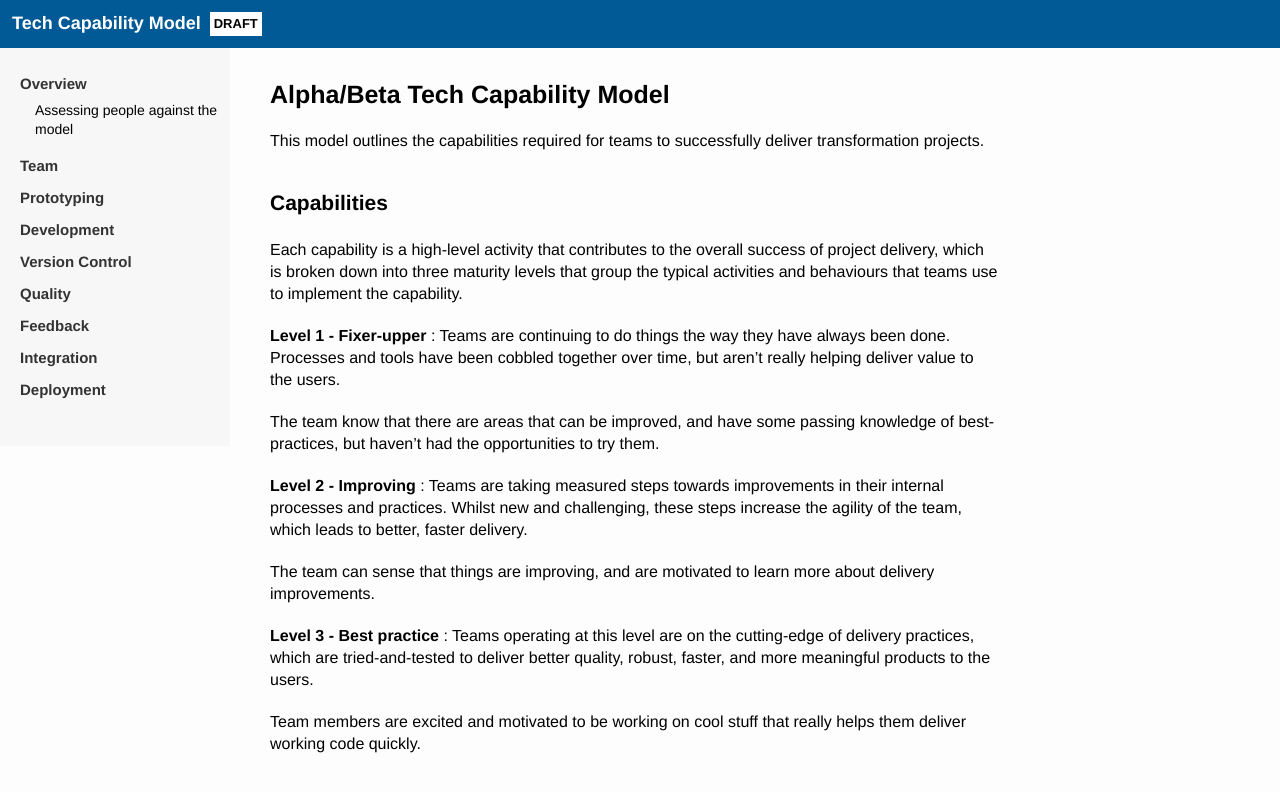
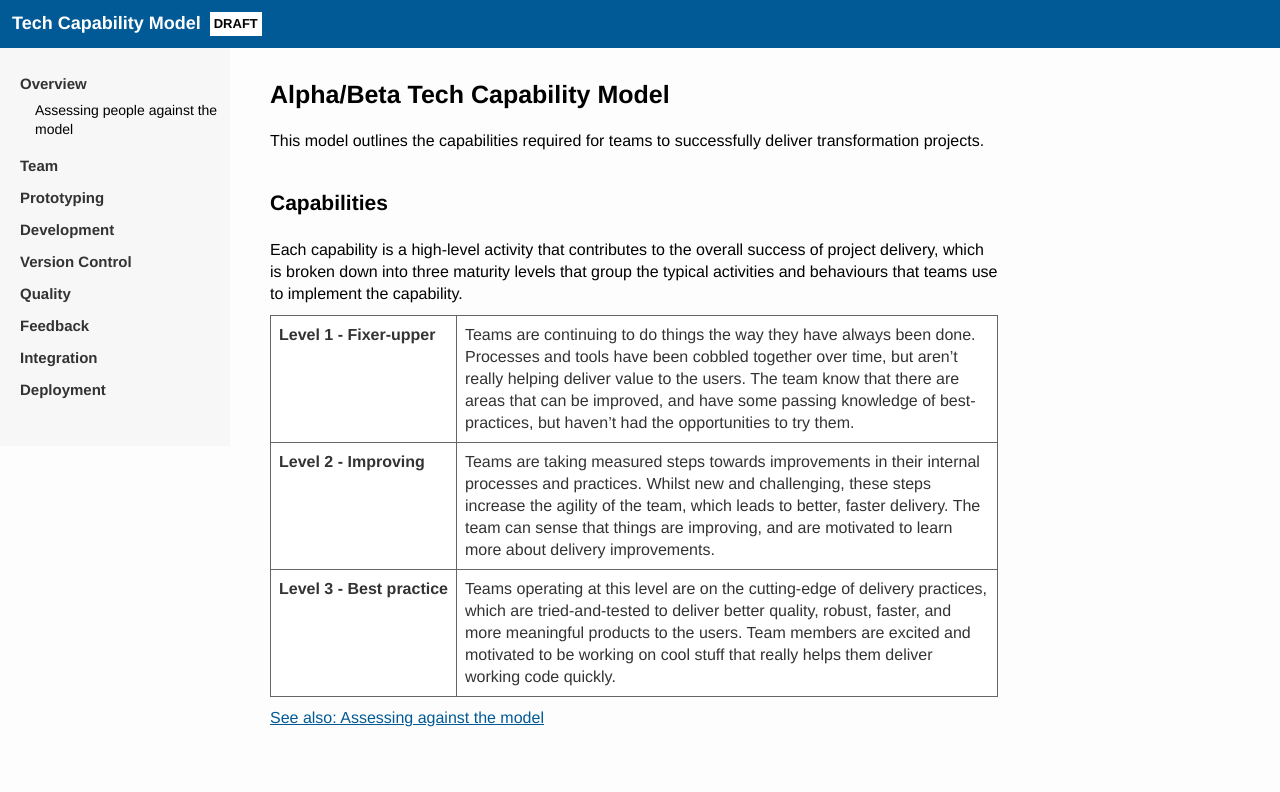
Before and after one commit to colugo/cautious-turtle, a Jekyll site: the page built from index.md, in a window 1280 px wide. Shown: the top 792 px of the page. Built offline with Jekyll 4.4.1, drawn with Linux system fonts in a browser that asks for light colours.

Commit message:
Sperate assessing from overview Clearer and easier to read/understand

```diff
--- a/_sass/typography.scss
+++ b/_sass/typography.scss
@@ -76,3 +76,29 @@ em {
   font-size: 14px;
   font-weight: bold;
 }
+
+table {
+        color:#333333;
+        border-width: 1px;
+        border-color: #666666;
+        border-collapse: collapse;
+}
+table th {
+  font-weight: bold;
+        border-width: 1px;
+        padding: 8px;
+        border-style: solid;
+        border-color: #666666;
+        background-color: #dedede;
+}
+table td:first-child{
+  white-space: nowrap;
+}
+
+table td {
+        border-width: 1px;
+        padding: 8px;
+        border-style: solid;
+        border-color: #666666;
+        background-color: #ffffff;
+      }
--- a/index.md
+++ b/index.md
@@ -11,16 +11,10 @@ This model outlines the capabilities required for teams to successfully deliver
 
 Each capability is a high-level activity that contributes to the overall success of project delivery, which is broken down into three maturity levels that group the typical activities and behaviours that teams use to implement the capability.
 
-**Level 1 - Fixer-upper** : Teams are continuing to do things the way they have always been done. Processes and tools have been cobbled together over time, but aren't really helping deliver value to the users.
-
-The team know that there are areas that can be improved, and have some passing knowledge of best-practices, but haven't had the opportunities to try them.
+| **Level 1 - Fixer-upper** |Teams are continuing to do things the way they have always been done.  Processes and tools have been cobbled together over time, but aren't really helping deliver value to the users. The team know that there are areas that can be improved, and have some passing knowledge of best-practices, but haven't had the opportunities to try them.|
+| **Level 2 - Improving** |Teams are taking measured steps towards improvements in their internal processes and practices. Whilst new and challenging, these steps increase the agility of the team, which leads to better, faster delivery. The team can sense that things are improving, and are motivated to learn more about delivery improvements.|
+| **Level 3 - Best practice** | Teams operating at this level are on the cutting-edge of delivery practices, which are tried-and-tested to deliver better quality, robust, faster, and more meaningful products to the users. Team members are excited and motivated to be working on cool stuff that really helps them deliver working code quickly.|
 
 
-**Level 2 - Improving** : Teams are taking measured steps towards improvements in their internal processes and practices. Whilst new and challenging, these steps increase the agility of the team, which leads to better, faster delivery.
 
-The team can sense that things are improving, and are motivated to learn more about delivery improvements.
-
-
-**Level 3 - Best practice** : Teams operating at this level are on the cutting-edge of delivery practices, which are tried-and-tested to deliver better quality, robust, faster, and more meaningful products to the users.
-
-Team members are excited and motivated to be working on cool stuff that really helps them deliver working code quickly.
+[See also: Assessing against the model](Assessing.html)
```
Also changed, not shown: Assessing.md (+3 -1 lines).
